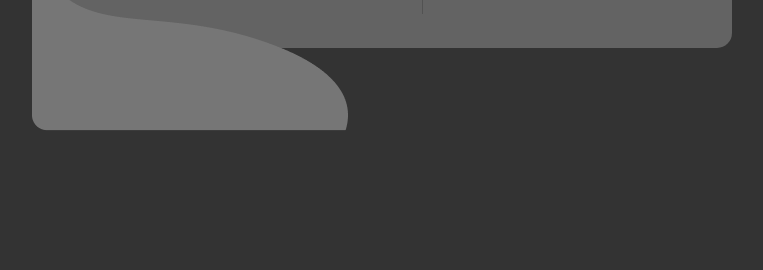
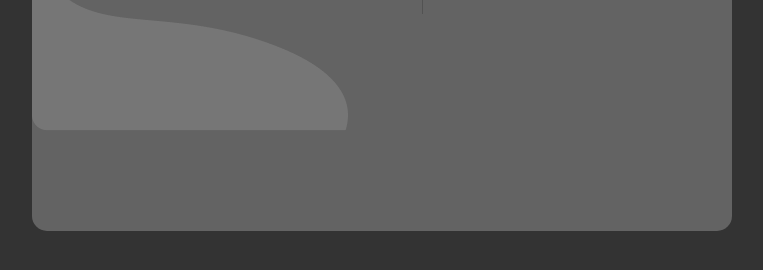
Before and after one commit to JulioAkaminee/Pagina-Login, a plain HTML site: page index.html in a window 1280 px wide. Shown: the part 490-760 px from the top of the page, without its empty margins (258-1021 px from the left). Drawn offline with Linux system fonts and the light colour scheme.

Commit message:
Update style.css

```diff
--- a/style.css
+++ b/style.css
@@ -14,7 +14,7 @@ body img{
     position: absolute;
 
     top: 13vh;
-    height: 54.2vh;
+    height: 77.1vh;
     width: 700px;
     background-color: #636363;
     margin: auto;
```
